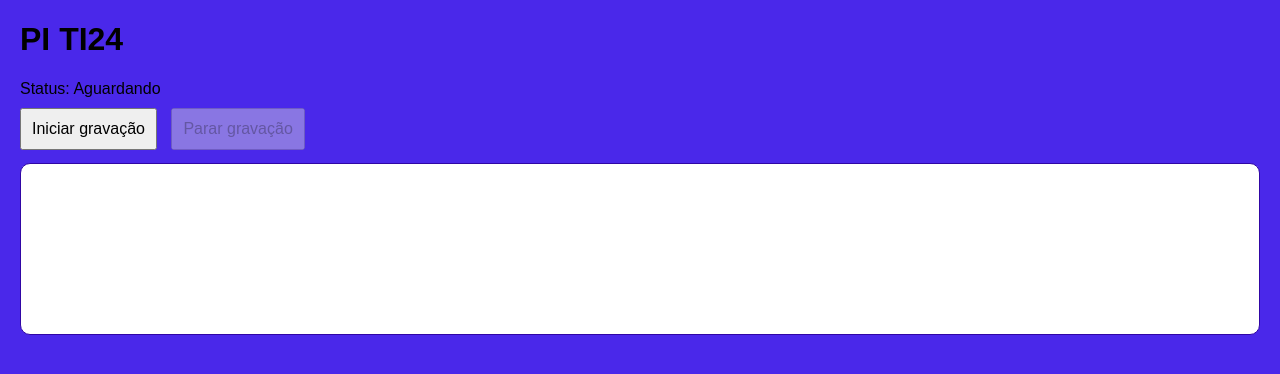
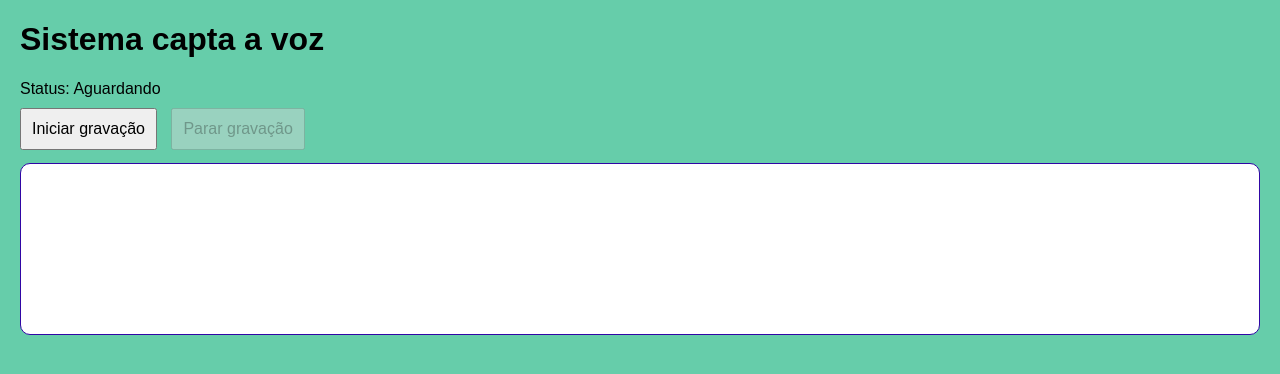
Before and after one commit to MarciaCondarco/Sistema-de-Acessibilidade-capta-voz, a plain HTML site: page index.html in a window 1280 px wide. Drawn offline with Linux system fonts and the light colour scheme.

Commit message:
criando uma pasta assets

```diff
--- /dev/null
+++ b/assets/style.css
@@ -0,0 +1,5 @@
+body{
+    font-family: Arial;
+    margin: 20px;
+    background-color: #66CDAA;
+}
--- a/index.html
+++ b/index.html
@@ -1,10 +1,10 @@
 <!DOCTYPE html>
 <html lang="pt-BR">
 <head>
-    <meta charset="UTF-8" />
+    <meta charset="UTF-8">
+    <link rel="stylesheet" href="./assets/style.css">
     <title>Técnico de Informática</title>
     <style>
-        body { font-family: Arial; margin: 20px; background-color: #4a28ea; }
         #status { margin-bottom: 10px; }
         #texto { border: 1px solid rgb(48, 6, 165); padding: 10px; height: 150px; overflow-y: auto; white-space: pre-wrap; background-color: white;
         border-radius: 10px;}
@@ -16,7 +16,7 @@
     <link rel="shortcut icon" type="image/x-icon" href="../PI/sinais.png">
 </head>
 <body>
-    <h1>PI TI24</h1>
+    <h1>Sistema capta a voz</h1>
     <div id="status">Status: <span id="status-text">Aguardando</span></div>
     <button id="btn-start">Iniciar gravação</button>
     <button id="btn-stop" disabled>Parar gravação</button>
```
